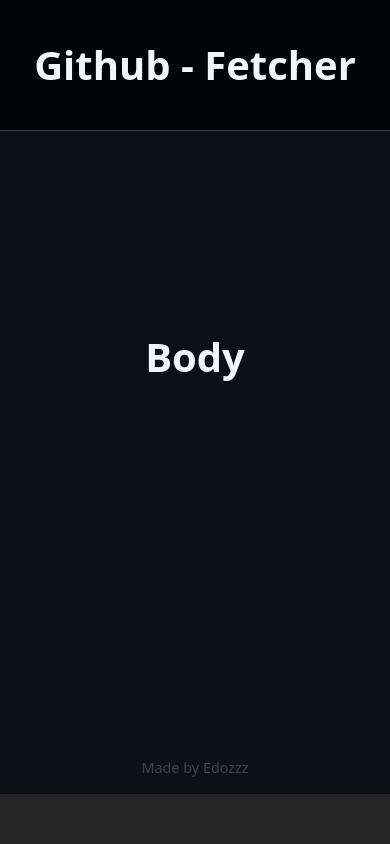
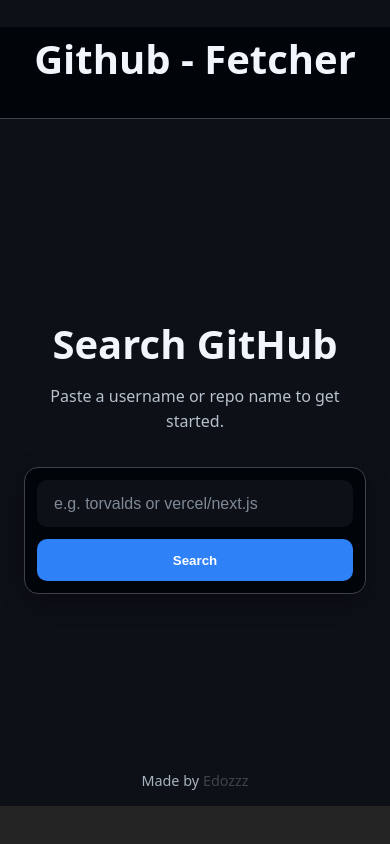
Before and after one commit to zj6pxpr5hd-creator/github-fetcher, a React (Vite) app: page / in a window 390 px wide. Built offline with nearby package versions, Linux system fonts and the light colour scheme.

Commit message:
Completed minimal UI

```diff
--- a/src/App.jsx
+++ b/src/App.jsx
@@ -1,4 +1,3 @@
-import { useState } from 'react'
 import './App.css'
 import Footer from './components/Footer'
 import Header from './components/Header'
@@ -8,9 +7,18 @@
 
   return (
     <div className="app-container">
-      <Header />
-      <Body />
-      <Footer />
+      <a className="skip-link" href="#main-content">
+        Skip to main content
+      </a>
+      <header>
+        <Header />
+      </header>
+      <main id="main-content">
+        <Body />
+      </main>
+      <footer>
+        <Footer />
+      </footer>
     </div>
   );
 }
--- a/src/components/Body.jsx
+++ b/src/components/Body.jsx
@@ -1,10 +1,66 @@
+import { useEffect, useState } from "react";
+
 function Body(){
+
+    const [input, setInput] = useState("");
+
+    const [response, setResponse] = useState([]);
+
+    const  [loading, setLoading] = useState(false);
+    const [error, setError] =  useState("");
+
+
+    const handleSubmit =  (e) => {
+        e.preventDefault();
+
+        if(!isValidGithubUser(input)){
+            setError("Enter a valid GitHub username.");
+            return;
+        }
+
+        setError("");
+        fetchGithub(input.trim());
+        setInput("");
+    };
+
+
+    const fetchGithub = (username) =>{
+        const endpoint = "https://api.github.com/users/{username}/repos";
+        setLoading(true);
+
+    };
+
+    const isValidGithubUser = (value) => {
+        const v = value.trim();
+        const re = /^(?!-)(?!.*--)[A-Za-z0-9-]{1,39}(?<!-)$/;
+        return re.test(v);
+    };
+
 
     return(
         <section className="body-section">
-            <h1>
-                Body
-            </h1>
+            <h2>Search GitHub</h2>
+            <p className="body-subtitle">
+                Paste a username or repo name to get started.
+            </p>
+            <form className="search-bar" role="search" onSubmit={handleSubmit}>
+                <label className="sr-only" htmlFor="github-search">
+                    Search GitHub
+                </label>
+                <input
+                    value={input}
+                    id="github-search"
+                    className="search-input"
+                    type="search"
+                    placeholder="e.g. torvalds or vercel/next.js"
+                    autoComplete="off"
+                    onChange={(e)=>{setInput(e.target.value)}}
+                />
+                <button className="search-button" type="submit" disabled={loading}>
+                    {loading ? "Searching..." : "Search" }
+                </button>
+            </form>
+            {error && <p className="body-subtitle">{error}</p>}
         </section>
     );
 }
--- a/src/components/Footer.jsx
+++ b/src/components/Footer.jsx
@@ -1,9 +1,9 @@
 function Footer(){
     return(
 
-        <section className="footer-section">
+        <div className="footer-section">
             <p className="footer-text">Made by <a className="footer-link" href="https://my-static-site-two-theta.vercel.app/">Edozzz</a></p>
-        </section>
+        </div>
     );
 }
 
--- a/src/components/Header.jsx
+++ b/src/components/Header.jsx
@@ -1,11 +1,11 @@
 function  Header(){
 
     return(
-        <section className="header-section">
+        <div className="header-section">
             <h1>
                 Github  -  Fetcher
             </h1>
-        </section>
+        </div>
 
     );
 }
--- a/src/index.css
+++ b/src/index.css
@@ -68,6 +68,15 @@
 
 }
 
+.body-section h2{
+  font-size: 2.5rem;
+  margin-bottom: 0.5rem;
+}
+
+.body-section h2::before{
+  display: none;
+}
+
 p {
   max-width: 65ch;
 }
@@ -87,6 +96,31 @@
   justify-content: space-between;
 }
 
+/* for accessibility */
+.skip-link{
+  position: absolute;
+  left: 1rem;
+  top: 1rem;
+  padding: 0.6rem 0.9rem;
+  background-color: #2f81f7;
+  color: #ffffff;
+  border-radius: 8px;
+  transform: translateY(-160%);
+  transition: transform 0.2s ease;
+  z-index: 10;
+}
+
+.skip-link:focus-visible{
+  transform: translateY(0);
+}
+
+.search-input:focus-visible,
+.search-button:focus-visible,
+a:focus-visible,
+button:focus-visible{
+  outline: 3px solid #2f81f7;
+  outline-offset: 3px;
+}
 
 
 /*============
@@ -95,6 +129,103 @@
 
 section{
   padding: 10rem 0;
+}
+
+/*============
+    BODY
+=============*/
+
+.body-section{
+  padding-left: 1.5rem;
+  padding-right: 1.5rem;
+  max-width: 980px;
+  margin: 0 auto;
+}
+
+.body-subtitle{
+  color: #b7c1cc;
+  margin-top: 0.5rem;
+  margin-bottom: 2rem;
+  max-width: 720px;
+  margin-left: auto;
+  margin-right: auto;
+}
+
+.search-bar{
+  display: grid;
+  grid-template-columns: 1fr auto;
+  gap: 0.75rem;
+  align-items: center;
+  max-width: 540px;
+  margin-left: auto;
+  margin-right: auto;
+  background-color: var(--bg);
+  padding: 0.75rem;
+  border: 1px solid var(--lines);
+  border-radius: 14px;
+  box-shadow: 0 8px 24px rgba(0, 0, 0, 0.3);
+}
+
+.search-input{
+  width: 100%;
+  border: 1px solid transparent;
+  background-color: var(--bg-2);
+  color: var(--text);
+  padding: 0.85rem 1rem;
+  border-radius: 10px;
+  font-size: 1rem;
+  outline: none;
+}
+
+.search-input::placeholder{
+  color: #7f8a96;
+}
+
+.search-input:focus{
+  border-color: #2f81f7;
+  box-shadow: 0 0 0 3px rgba(47, 129, 247, 0.2);
+}
+
+.search-button{
+  background-color: #2f81f7;
+  color: #ffffff;
+  border: none;
+  padding: 0.85rem 1.3rem;
+  border-radius: 10px;
+  font-weight: 600;
+  cursor: pointer;
+  transition: transform 0.15s ease, opacity 0.15s ease;
+}
+
+.search-button:hover{
+  opacity: 0.9;
+  transform: translateY(-1px);
+}
+
+.search-button:active{
+  transform: translateY(0);
+}
+
+.sr-only{
+  position: absolute;
+  width: 1px;
+  height: 1px;
+  padding: 0;
+  margin: -1px;
+  overflow: hidden;
+  clip: rect(0, 0, 0, 0);
+  white-space: nowrap;
+  border: 0;
+}
+
+@media (max-width: 640px){
+  .search-bar{
+    grid-template-columns: 1fr;
+  }
+
+  .search-button{
+    width: 100%;
+  }
 }
 
 /*
@@ -131,7 +262,7 @@
 }
 
 .footer-text{
-  color: var(--lines);
+  color: #a8b3bf;
   font-size: 0.9rem;
 }
 
```
